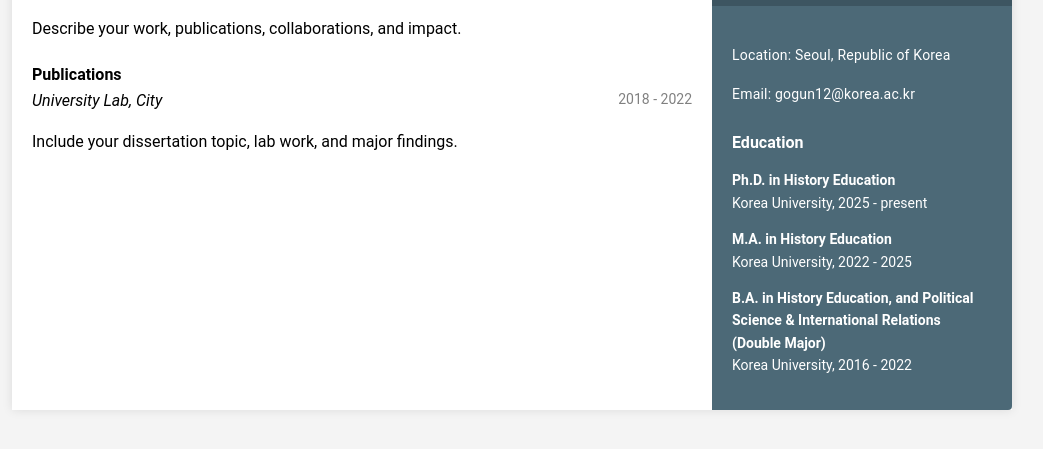
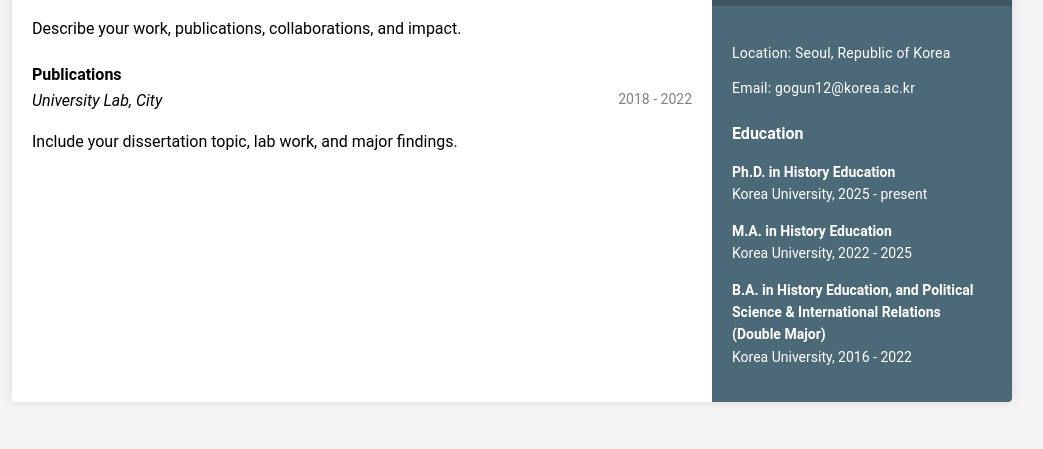
Before and after one commit to gogun12/gogun12.github.io, a plain HTML site: page index.html in a window 1280 px wide. Shown: the part 247-696 px from the top of the page, without its empty margins (128-1171 px from the left). Drawn offline with Linux system fonts and the light colour scheme.

Commit message:
Update style.css

```diff
--- a/style.css
+++ b/style.css
@@ -64,7 +64,7 @@ body {
 
 .contact-education .contact li {
     margin-bottom: 8px;
-    line-height: 2.2;
+    line-height: 1.9;
     letter-spacing: 0.2px;
 }
 
```
